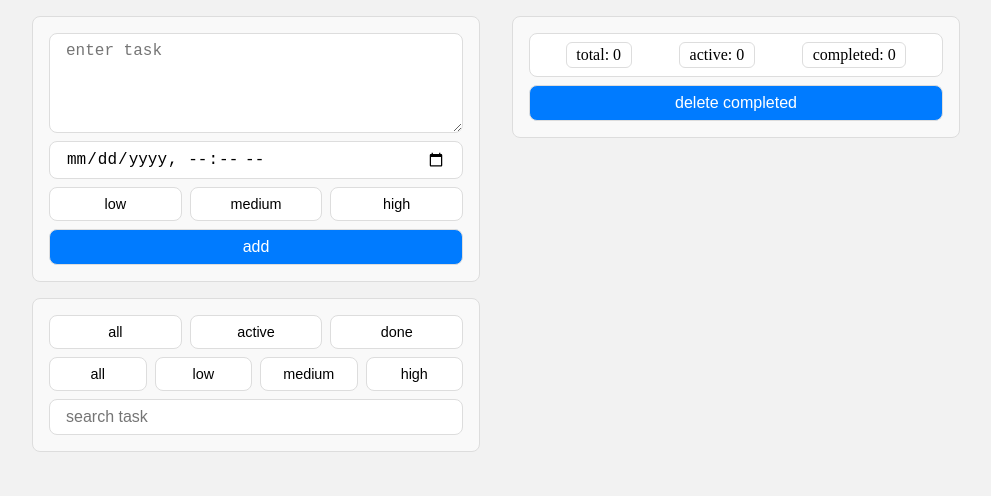
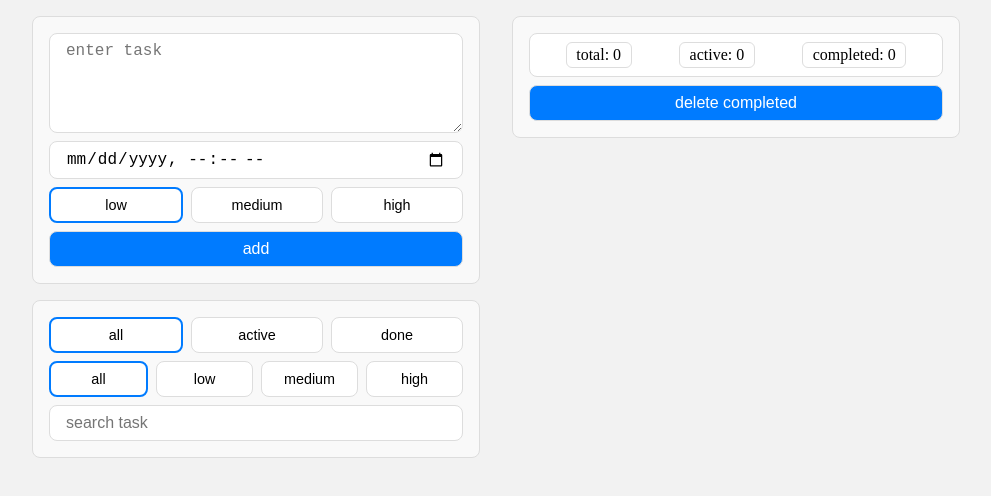
Before and after one commit to glovas96/to-do-list, a React (Vite) app: page / in a window 1280 px wide. Shown: the top 496 px of the page, without its empty margins (144-1135 px from the left). Built offline with nearby package versions, Linux system fonts and the light colour scheme.

Commit message:
Add add hover and active states for buttons and main buttons

```diff
--- a/src/App.jsx
+++ b/src/App.jsx
@@ -135,9 +135,24 @@ function App() {
           />
 
           <div className="buttons-priority">
-            <button className="button" onClick={() => setPriorityInput('low')}>low</button>
-            <button className="button" onClick={() => setPriorityInput('medium')}>medium</button>
-            <button className="button" onClick={() => setPriorityInput('high')}>high</button>
+            <button
+              className={`button ${priorityInput === "low" ? "button-active" : ""}`}
+              onClick={() => setPriorityInput("low")}
+            >
+              low
+            </button>
+            <button
+              className={`button ${priorityInput === "medium" ? "button-active" : ""}`}
+              onClick={() => setPriorityInput("medium")}
+            >
+              medium
+            </button>
+            <button
+              className={`button ${priorityInput === "high" ? "button-active" : ""}`}
+              onClick={() => setPriorityInput("high")}
+            >
+              high
+            </button>
           </div>
 
           <button className="button-main" onClick={addTask}>add</button>
@@ -146,16 +161,51 @@ function App() {
         {/* filter */}
         <div className="filter">
           <div className="buttons-status">
-            <button className="button" onClick={() => setFilter("all")}>all</button>
-            <button className="button" onClick={() => setFilter("active")}>active</button>
-            <button className="button" onClick={() => setFilter("completed")}>done</button>
+            <button
+              className={`button ${filter === "all" ? "button-active" : ""}`}
+              onClick={() => setFilter("all")}
+            >
+              all
+            </button>
+            <button
+              className={`button ${filter === "active" ? "button-active" : ""}`}
+              onClick={() => setFilter("active")}
+            >
+              active
+            </button>
+            <button
+              className={`button ${filter === "completed" ? "button-active" : ""}`}
+              onClick={() => setFilter("completed")}
+            >
+              done
+            </button>
           </div>
 
           <div className="buttons-priority">
-            <button className="button" onClick={() => setPriorityFilter("all")}>all</button>
-            <button className="button" onClick={() => setPriorityFilter("low")}>low</button>
-            <button className="button" onClick={() => setPriorityFilter("medium")}>medium</button>
-            <button className="button" onClick={() => setPriorityFilter("high")}>high</button>
+            <button
+              className={`button ${priorityFilter === "all" ? "button-active" : ""}`}
+              onClick={() => setPriorityFilter("all")}
+            >
+              all
+            </button>
+            <button
+              className={`button ${priorityFilter === "low" ? "button-active" : ""}`}
+              onClick={() => setPriorityFilter("low")}
+            >
+              low
+            </button>
+            <button
+              className={`button ${priorityFilter === "medium" ? "button-active" : ""}`}
+              onClick={() => setPriorityFilter("medium")}
+            >
+              medium
+            </button>
+            <button
+              className={`button ${priorityFilter === "high" ? "button-active" : ""}`}
+              onClick={() => setPriorityFilter("high")}
+            >
+              high
+            </button>
           </div>
 
           <input
@@ -225,48 +275,36 @@ function App() {
 
                   <div className="buttons-priority">
                     <button
-                      className="button"
+                      className={`button ${task.priority === "low" ? "button-active" : ""}`}
                       onClick={() =>
-                        setTasks(
-                          tasks.map(t =>
-                            t.id === task.id
-                              ? { ...t, priority: "low" }
-                              : t
-                          )
-                        )
+                        setTasks(tasks.map(t =>
+                          t.id === task.id ? { ...t, priority: "low" } : t
+                        ))
                       }
                     >
-                      Low
+                      low
                     </button>
 
                     <button
-                      className="button"
+                      className={`button ${task.priority === "medium" ? "button-active" : ""}`}
                       onClick={() =>
-                        setTasks(
-                          tasks.map(t =>
-                            t.id === task.id
-                              ? { ...t, priority: "medium" }
-                              : t
-                          )
-                        )
+                        setTasks(tasks.map(t =>
+                          t.id === task.id ? { ...t, priority: "medium" } : t
+                        ))
                       }
                     >
-                      Medium
+                      medium
                     </button>
 
                     <button
-                      className="button"
+                      className={`button ${task.priority === "high" ? "button-active" : ""}`}
                       onClick={() =>
-                        setTasks(
-                          tasks.map(t =>
-                            t.id === task.id
-                              ? { ...t, priority: "high" }
-                              : t
-                          )
-                        )
+                        setTasks(tasks.map(t =>
+                          t.id === task.id ? { ...t, priority: "high" } : t
+                        ))
                       }
                     >
-                      High
+                      high
                     </button>
                   </div>
 
--- a/src/styles/app.scss
+++ b/src/styles/app.scss
@@ -1,3 +1,5 @@
+@use "sass:color";
+
 // base
 * {
   box-sizing: border-box;
@@ -183,6 +185,24 @@ body {
   border: 1px solid #ddd;
 }
 
+.button:hover {
+  border-color: #007bff;
+}
+
+.button:active {
+  transform: scale(0.97);
+}
+
+.button-active {
+  flex: 1;
+  cursor: pointer;
+  padding: 0.5rem;
+  border-radius: 8px;
+  background: #fff;
+  font-size: 0.9rem;
+  border: 2px solid #007bff;
+}
+
 .button-main {
   cursor: pointer;
   padding: 0.5rem;
@@ -192,3 +212,11 @@ body {
   color: #fff;
   border: 1px solid #ddd;
 }
+
+.button-main:hover {
+  background: color.scale(#007bff, $lightness: -20%);
+}
+
+.button-main:active {
+  transform: scale(0.97);
+}
```
